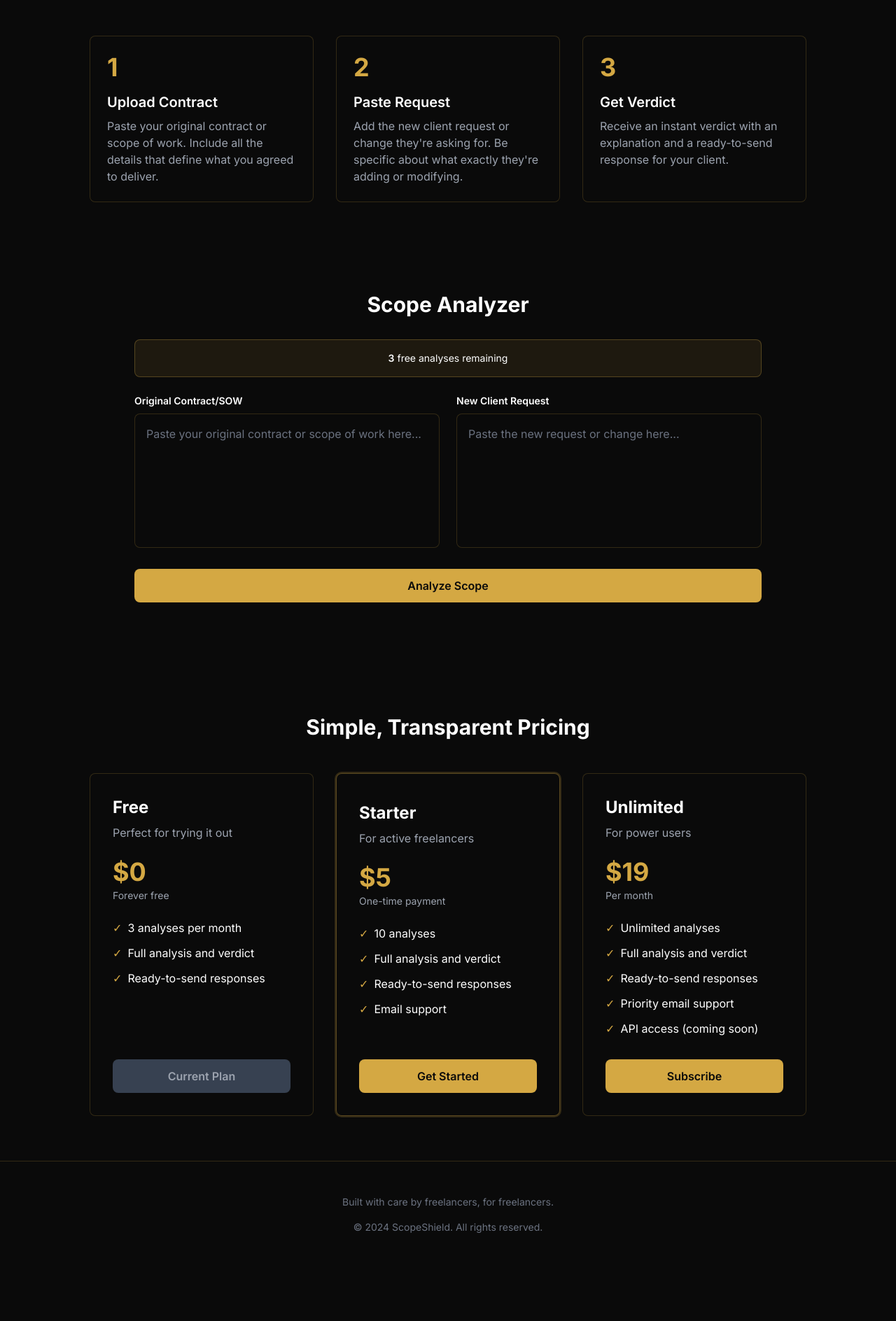
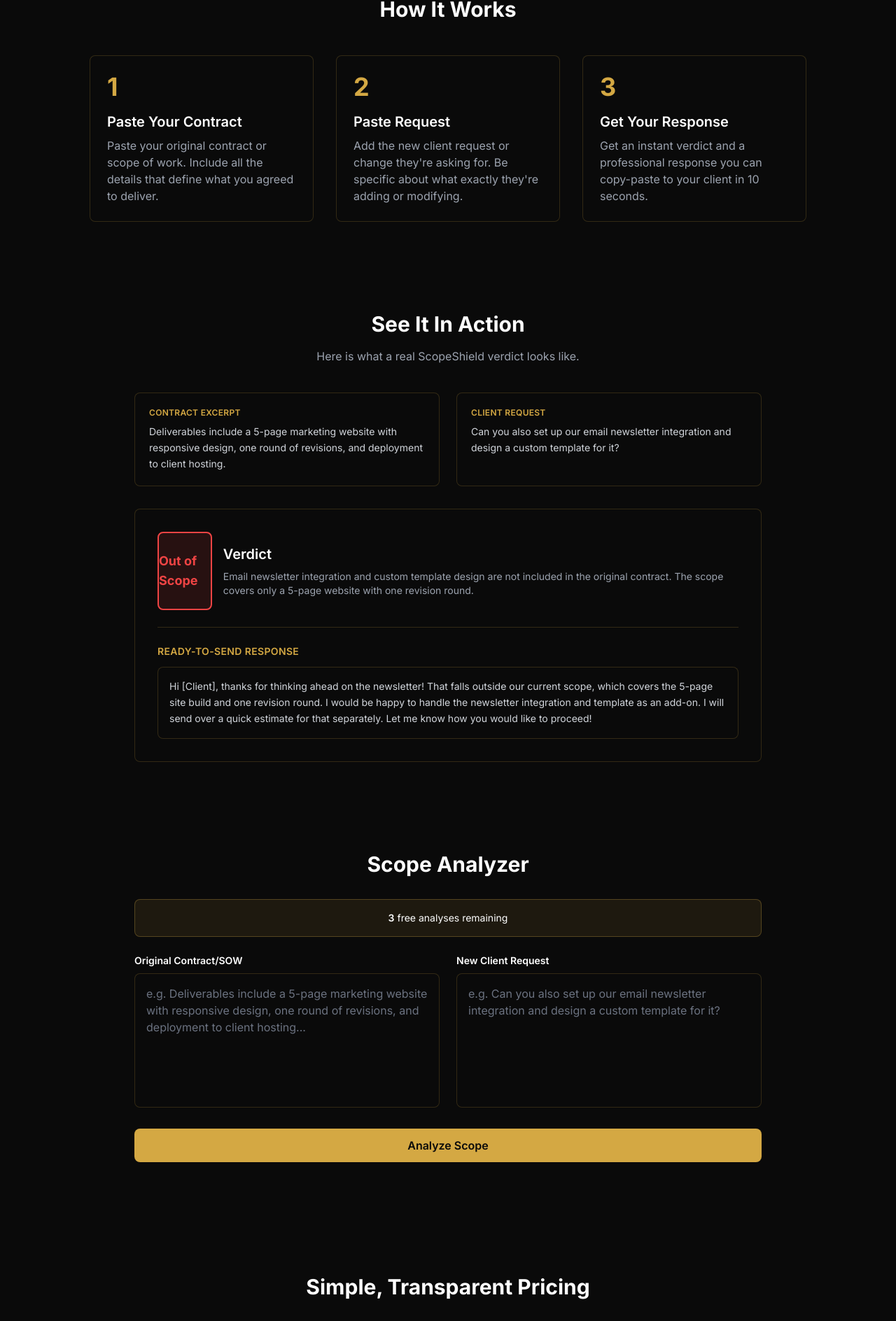
Before and after one commit to lerenyae/scopeshield, a Next.js app: page / in a window 1280 px wide. Shown: the part 557-2445 px from the top of the page at 70% size. Before the commit the page ends 2369 px from the top, so only its background shows below. Built offline with nearby package versions, Linux system fonts and the light colour scheme.

Commit message:
Improve landing page copy, pricing, and add example verdict

```diff
--- a/app/page.tsx
+++ b/app/page.tsx
@@ -156,10 +156,11 @@
       <section className="pt-32 pb-20 px-6 text-center">
         <div className="max-w-3xl mx-auto">
           <h1 className="text-5xl md:text-6xl font-bold mb-6 leading-tight">
-            Stop Scope Creep <span className="text-gold">Before It Starts</span>
+            Know exactly when to say no {' '}
+            <span className="text-gold">and how to say it.</span>
           </h1>
           <p className="text-xl text-gray-400 mb-8">
-            Paste your contract. Paste the request. Get a verdict in seconds.
+            Paste your contract and the client request. Get a verdict and a ready-to-send response in seconds.
           </p>
           <a
             href="#tool"
@@ -177,7 +178,7 @@
           <div className="grid md:grid-cols-3 gap-8">
             <div className="bg-dark/50 border border-gold/20 rounded-lg p-6">
               <div className="text-4xl font-bold text-gold mb-4">1</div>
-              <h3 className="text-xl font-semibold mb-2">Upload Contract</h3>
+              <h3 className="text-xl font-semibold mb-2">Paste Your Contract</h3>
               <p className="text-gray-400">
                 Paste your original contract or scope of work. Include all the details
                 that define what you agreed to deliver.
@@ -193,18 +194,52 @@
             </div>
             <div className="bg-dark/50 border border-gold/20 rounded-lg p-6">
               <div className="text-4xl font-bold text-gold mb-4">3</div>
-              <h3 className="text-xl font-semibold mb-2">Get Verdict</h3>
+              <h3 className="text-xl font-semibold mb-2">Get Your Response</h3>
               <p className="text-gray-400">
-                Receive an instant verdict with an explanation and a ready-to-send
-                response for your client.
+                Get an instant verdict and a professional response you can copy-paste to your client in 10 seconds.
               </p>
             </div>
           </div>
         </div>
       </section>
 
+      {/* Example Verdict */}
+      <section className="py-16 px-6">
+        <div className="max-w-4xl mx-auto">
+          <h2 className="text-3xl font-bold text-center mb-4">See It In Action</h2>
+          <p className="text-gray-400 text-center mb-10">Here is what a real ScopeShield verdict looks like.</p>
+          <div className="grid md:grid-cols-2 gap-6 mb-8">
+            <div className="bg-dark/50 border border-gold/20 rounded-lg p-5">
+              <p className="text-xs text-gold font-semibold uppercase tracking-wide mb-2">Contract Excerpt</p>
+              <p className="text-gray-300 text-sm leading-relaxed">Deliverables include a 5-page marketing website with responsive design, one round of revisions, and deployment to client hosting.</p>
+            </div>
+            <div className="bg-dark/50 border border-gold/20 rounded-lg p-5">
+              <p className="text-xs text-gold font-semibold uppercase tracking-wide mb-2">Client Request</p>
+              <p className="text-gray-300 text-sm leading-relaxed">Can you also set up our email newsletter integration and design a custom template for it?</p>
+            </div>
+          </div>
+          <div className="bg-dark/50 border border-gold/20 rounded-lg p-8">
+            <div className="flex items-center gap-4 mb-6">
+              <div className="w-28 h-28 rounded-lg flex items-center justify-center" style={{ backgroundColor: '#ef444420', borderColor: '#ef4444', borderWidth: '2px' }}>
+                <div className="text-lg font-bold" style={{ color: '#ef4444' }}>Out of Scope</div>
+              </div>
+              <div>
+                <h3 className="text-xl font-semibold mb-2">Verdict</h3>
+                <p className="text-gray-400 text-sm">Email newsletter integration and custom template design are not included in the original contract. The scope covers only a 5-page website with one revision round.</p>
+              </div>
+            </div>
+            <div className="border-t border-gold/20 pt-6">
+              <h4 className="text-sm font-semibold text-gold uppercase tracking-wide mb-3">Ready-to-Send Response</h4>
+              <div className="bg-dark rounded-lg p-4 border border-gold/20">
+                <p className="text-gray-300 text-sm leading-relaxed">Hi [Client], thanks for thinking ahead on the newsletter! That falls outside our current scope, which covers the 5-page site build and one revision round. I would be happy to handle the newsletter integration and template as an add-on. I will send over a quick estimate for that separately. Let me know how you would like to proceed!</p>
+              </div>
+            </div>
+          </div>
+        </div>
+      </section>
+
       {/* Analysis Tool */}
-      <section id="tool" className="py-16 px-6">
+      <section id="tool" className="py-16 px-6 scroll-mt-20">
         <div className="max-w-4xl mx-auto">
           <h2 className="text-3xl font-bold text-center mb-8">Scope Analyzer</h2>
 
@@ -237,7 +272,7 @@
               <textarea
                 value={originalContract}
                 onChange={(e) => setOriginalContract(e.target.value)}
-                placeholder="Paste your original contract or scope of work here..."
+                placeholder="e.g. Deliverables include a 5-page marketing website with responsive design, one round of revisions, and deployment to client hosting..."
                 className="w-full h-48 bg-dark/50 border border-gold/20 rounded-lg p-4 text-white placeholder-gray-500 focus:outline-none focus:border-gold/50 resize-none"
               />
             </div>
@@ -246,7 +281,7 @@
               <textarea
                 value={newRequest}
                 onChange={(e) => setNewRequest(e.target.value)}
-                placeholder="Paste the new request or change here..."
+                placeholder="e.g. Can you also set up our email newsletter integration and design a custom template for it?"
                 className="w-full h-48 bg-dark/50 border border-gold/20 rounded-lg p-4 text-white placeholder-gray-500 focus:outline-none focus:border-gold/50 resize-none"
               />
             </div>
@@ -309,12 +344,12 @@
       <section id="pricing" className="py-16 px-6 bg-gradient-to-b from-dark/50 to-dark">
         <div className="max-w-5xl mx-auto">
           <h2 className="text-3xl font-bold text-center mb-12">Simple, Transparent Pricing</h2>
-          <div className="grid md:grid-cols-3 gap-8">
+          <div className="grid md:grid-cols-2 gap-8 max-w-3xl mx-auto">
             {/* Free Tier */}
             <div className="bg-dark/50 border border-gold/20 rounded-lg p-8 flex flex-col">
               <div className="mb-6">
                 <h3 className="text-2xl font-bold mb-2">Free</h3>
-                <p className="text-gray-400">Perfect for trying it out</p>
+                <p className="text-gray-400">Try it out</p>
               </div>
               <div className="mb-6">
                 <div className="text-4xl font-bold text-gold mb-1">$0</div>
@@ -322,16 +357,16 @@
               </div>
               <ul className="space-y-3 mb-8 flex-grow">
                 <li className="flex items-center gap-2">
-                  <span className="text-gold">✓</span>
+                  <span className="text-gold">{'\u2713'}</span>
                   <span>3 analyses per month</span>
                 </li>
                 <li className="flex items-center gap-2">
-                  <span className="text-gold">✓</span>
-                  <span>Full analysis and verdict</span>
+                  <span className="text-gold">{'\u2713'}</span>
+                  <span>Full verdict and explanation</span>
                 </li>
                 <li className="flex items-center gap-2">
-                  <span className="text-gold">✓</span>
-                  <span>Ready-to-send responses</span>
+                  <span className="text-gold">{'\u2713'}</span>
+                  <span>Ready-to-send client response</span>
                 </li>
               </ul>
               <button
@@ -342,82 +377,42 @@
               </button>
             </div>
 
-            {/* $5 Tier */}
-            <div className="bg-dark/50 border border-gold/40 rounded-lg p-8 flex flex-col ring-2 ring-gold/20">
+            {/* Pro Tier */}
+            <div className="bg-dark/50 border border-gold/40 rounded-lg p-8 flex flex-col ring-2 ring-gold/20 relative">
               <div className="absolute -top-4 left-1/2 transform -translate-x-1/2 bg-gold text-dark px-4 py-1 rounded-full text-sm font-semibold">
-                Popular
+                Most Popular
               </div>
               <div className="mb-6 pt-2">
-                <h3 className="text-2xl font-bold mb-2">Starter</h3>
-                <p className="text-gray-400">For active freelancers</p>
+                <h3 className="text-2xl font-bold mb-2">Pro</h3>
+                <p className="text-gray-400">For working freelancers</p>
               </div>
               <div className="mb-6">
-                <div className="text-4xl font-bold text-gold mb-1">$5</div>
-                <p className="text-sm text-gray-400">One-time payment</p>
-              </div>
-              <ul className="space-y-3 mb-8 flex-grow">
-                <li className="flex items-center gap-2">
-                  <span className="text-gold">✓</span>
-                  <span>10 analyses</span>
-                </li>
-                <li className="flex items-center gap-2">
-                  <span className="text-gold">✓</span>
-                  <span>Full analysis and verdict</span>
-                </li>
-                <li className="flex items-center gap-2">
-                  <span className="text-gold">✓</span>
-                  <span>Ready-to-send responses</span>
-                </li>
-                <li className="flex items-center gap-2">
-                  <span className="text-gold">✓</span>
-                  <span>Email support</span>
-                </li>
-              </ul>
-              <button
-                onClick={() => handleCheckout(process.env.NEXT_PUBLIC_STRIPE_PRICE_ID_10 || '')}
-                className="w-full py-3 bg-gold text-dark font-semibold rounded-lg hover:bg-gold-light transition"
-              >
-                Get Started
-              </button>
-            </div>
-
-            {/* Unlimited Tier */}
-            <div className="bg-dark/50 border border-gold/20 rounded-lg p-8 flex flex-col">
-              <div className="mb-6">
-                <h3 className="text-2xl font-bold mb-2">Unlimited</h3>
-                <p className="text-gray-400">For power users</p>
-              </div>
-              <div className="mb-6">
-                <div className="text-4xl font-bold text-gold mb-1">$19</div>
+                <div className="text-4xl font-bold text-gold mb-1">$9</div>
                 <p className="text-sm text-gray-400">Per month</p>
               </div>
               <ul className="space-y-3 mb-8 flex-grow">
                 <li className="flex items-center gap-2">
-                  <span className="text-gold">✓</span>
+                  <span className="text-gold">{'\u2713'}</span>
                   <span>Unlimited analyses</span>
                 </li>
                 <li className="flex items-center gap-2">
-                  <span className="text-gold">✓</span>
-                  <span>Full analysis and verdict</span>
+                  <span className="text-gold">{'\u2713'}</span>
+                  <span>Full verdict and explanation</span>
                 </li>
                 <li className="flex items-center gap-2">
-                  <span className="text-gold">✓</span>
-                  <span>Ready-to-send responses</span>
+                  <span className="text-gold">{'\u2713'}</span>
+                  <span>Ready-to-send client response</span>
                 </li>
                 <li className="flex items-center gap-2">
-                  <span className="text-gold">✓</span>
-                  <span>Priority email support</span>
-                </li>
-                <li className="flex items-center gap-2">
-                  <span className="text-gold">✓</span>
-                  <span>API access (coming soon)</span>
+                  <span className="text-gold">{'\u2713'}</span>
+                  <span>Email support</span>
                 </li>
               </ul>
               <button
                 onClick={() => handleCheckout(process.env.NEXT_PUBLIC_STRIPE_PRICE_ID_UNLIMITED || '')}
                 className="w-full py-3 bg-gold text-dark font-semibold rounded-lg hover:bg-gold-light transition"
               >
-                Subscribe
+                Go Pro
               </button>
             </div>
           </div>
@@ -428,10 +423,10 @@
       <footer className="border-t border-gold/20 py-12 px-6 bg-dark/50">
         <div className="max-w-6xl mx-auto text-center text-gray-500 text-sm">
           <p className="mb-4">
-            Built with care by freelancers, for freelancers.
+            Built for designers, devs, and consultants who are done working for free.
           </p>
           <p>
-            © 2024 ScopeShield. All rights reserved.
+            {'\u00A9'} 2025{'\u2013'}2026 ScopeShield. All rights reserved.
           </p>
         </div>
       </footer>
```
